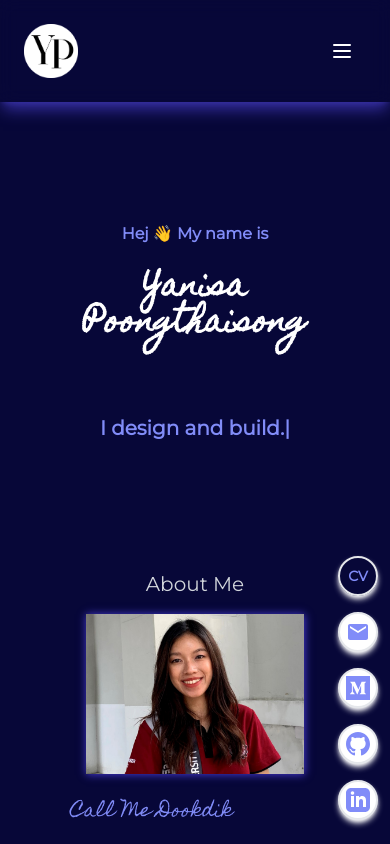
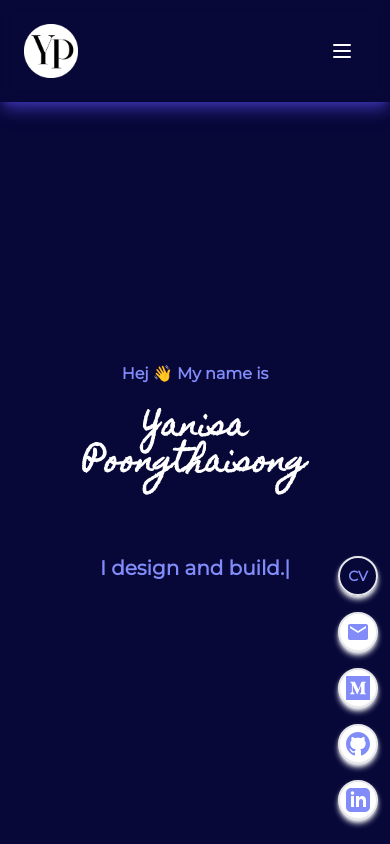
Before and after one commit to yanisapths/portfolio-v2, a Next.js app: page / in a window 390 px wide. Shown: the top 844 px of the page. Built offline with nearby package versions, Linux system fonts and the light colour scheme.

Commit message:
fix: hero on index

```diff
--- a/components/Hero.js
+++ b/components/Hero.js
@@ -20,7 +20,7 @@ function Hero() {
           <h2 className="py-6 text-indigo-400 font-bold xl:text-md sm:text-lg">
             Hej 👋 My name is
           </h2>
-          <h1 className="font-homemade text-white font-extrabold xl:text-7xl text-3xl  sm:text-6xl lg:text-6xl">
+          <h1 className="font-homemade text-white font-extrabold xl:text-7xl text-3xl sm:text-6xl lg:text-6xl">
             Yanisa Poongthaisong
           </h1>
 
--- a/pages/index.js
+++ b/pages/index.js
@@ -41,7 +41,7 @@ export default function Home() {
       <FloatingNav handleScroll={handleScroll} />
       <main className="flex-auto">
         <section
-          className="grid place-content-center px-4 pt-24 sm:pt-0 sm:min-h-screen"
+          className="grid place-content-center px-4 sm:pt-0 min-h-screen"
           id="section-0"
         >
         <Hero />
@@ -50,7 +50,7 @@ export default function Home() {
           className="grid place-content-center px-4 sm:min-h-screen"
           id="section-1"
         >
-          <h2 className="text-xl text-center text-gray-300">About Me</h2>
+          <h2 className="text-xl text-center text-gray-300 pb-4">About Me</h2>
           <div className="flex flex-col items-center gap-8">
             <Section />
           </div>
```
